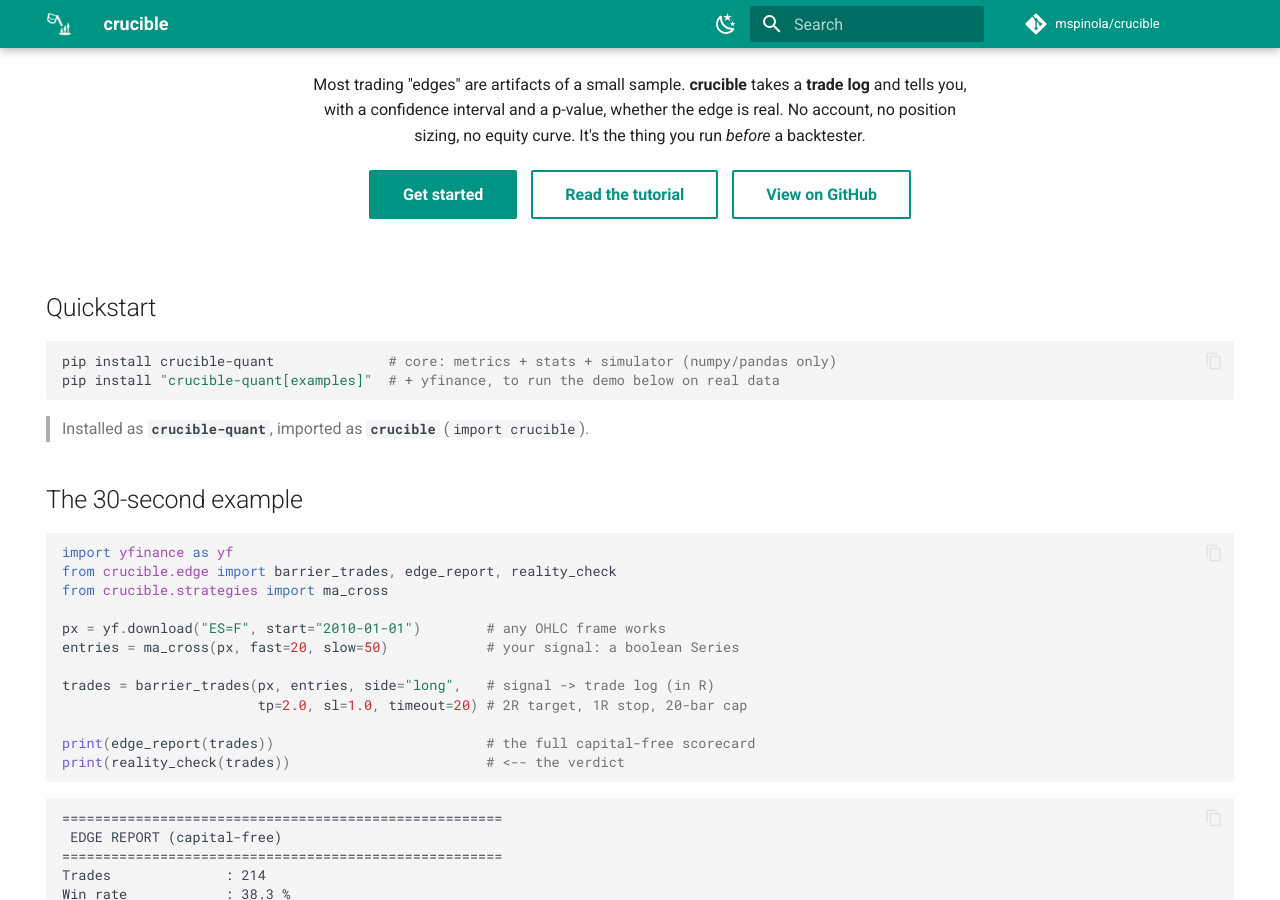
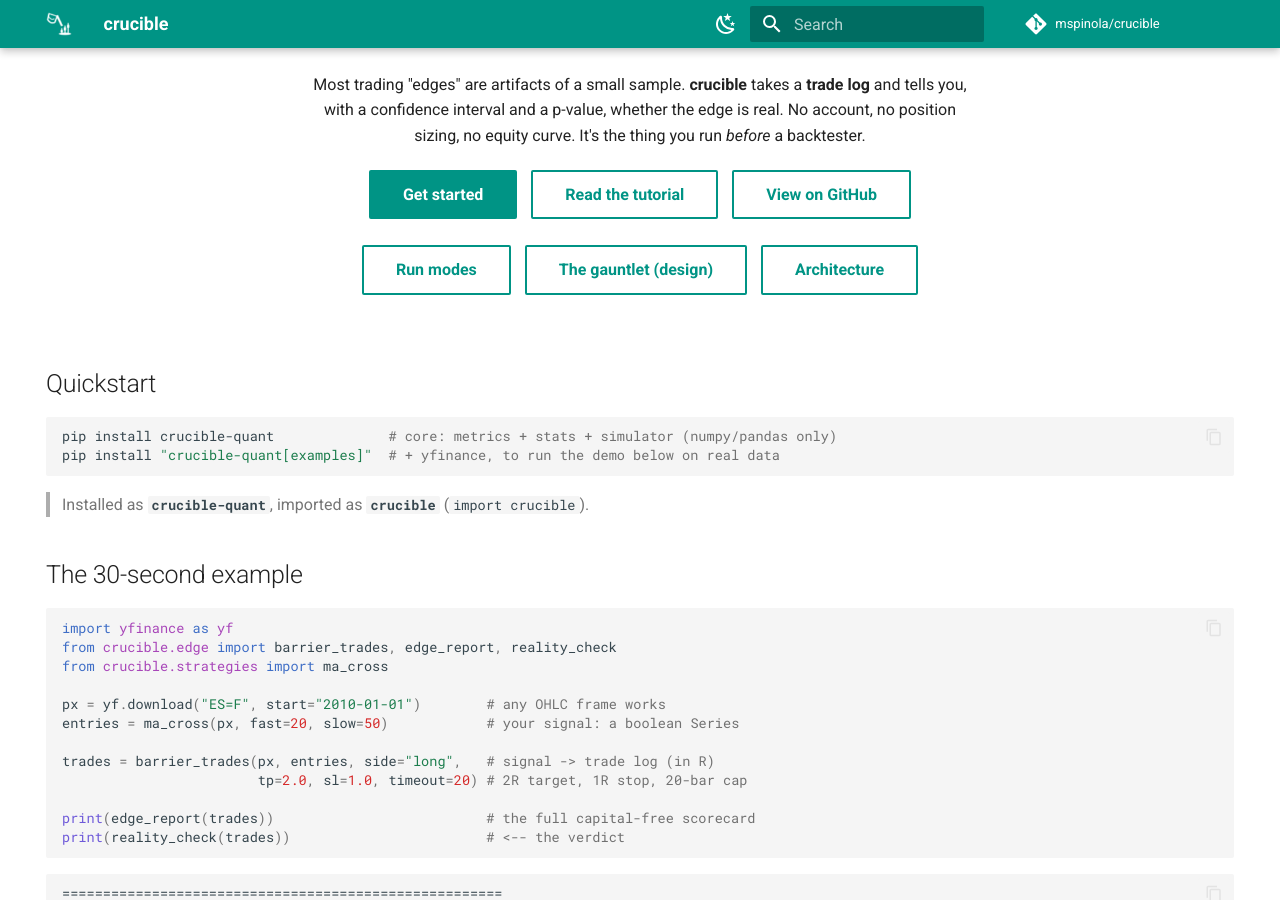
Before and after one commit to mspinola/crucible, an MkDocs documentation site: the page built from docs/index.md, in a window 1280 px wide and 900 px high, scrolled down 300 px. Built offline with MkDocs 1.6.1 and Material for MkDocs 9.7.7, drawn with Linux system fonts in a browser that asks for light colours; comment, search, counter and statistics services are not loaded.

Commit message:
docs: link Run modes, gauntlet design, and Architecture from the landing page (#81)
The homepage hides the sidebar, so pages not linked in the body were
unreachable from it. Add a second row of hero buttons for the three
remaining docs pages.


Claude-Session: https://claude.ai/code/session_01M3dvdfiAyaEuGfUaY9Z9g9

Co-authored-by: Claude <noreply@anthropic.com>

```diff
--- a/docs/index.md
+++ b/docs/index.md
@@ -19,6 +19,10 @@ thing you run *before* a backtester.
 [Get started](#quickstart){ .md-button .md-button--primary }
 [Read the tutorial](tutorial.md){ .md-button }
 [View on GitHub](https://github.com/mspinola/crucible){ .md-button }
+
+[Run modes](run_modes.md){ .md-button }
+[The gauntlet (design)](edge_gate.md){ .md-button }
+[Architecture](architecture.md){ .md-button }
 
 </div>
 
```
